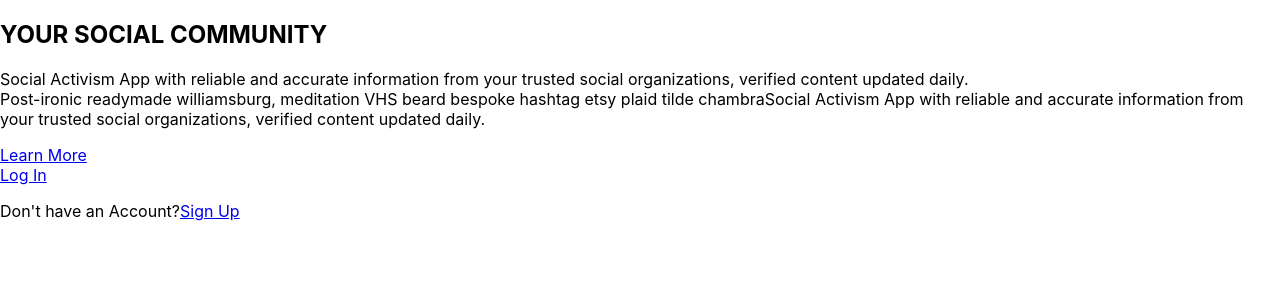
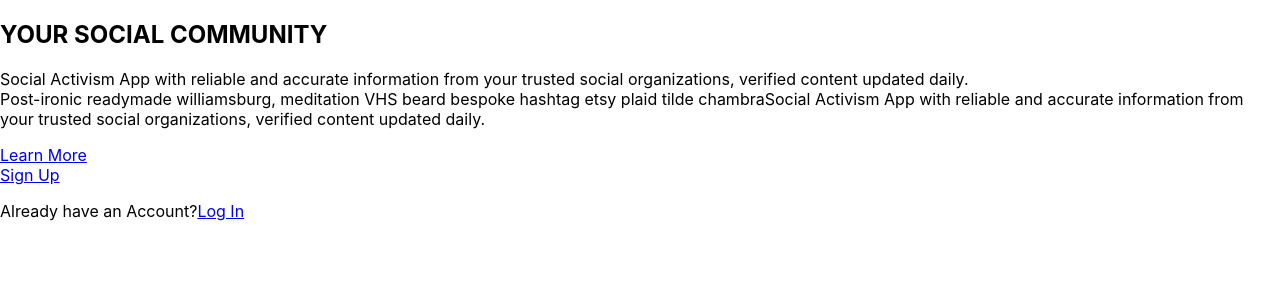
Before and after one commit to darissthedev/social-activism-capstone-app-client, a React (Create React App) app: page / in a window 1280 px wide. Shown: the top 300 px of the page. Built offline with nearby package versions, Linux system fonts and the light colour scheme.

Commit message:
added {Link to} features to prevent page reloads

```diff
--- a/package.json
+++ b/package.json
@@ -8,6 +8,7 @@
     "@testing-library/user-event": "^12.2.0",
     "react": "^17.0.1",
     "react-dom": "^17.0.1",
+    "react-router-dom": "^5.2.0",
     "react-scripts": "4.0.0",
     "web-vitals": "^0.2.4"
   },
--- a/src/App.js
+++ b/src/App.js
@@ -15,7 +15,7 @@ import Error from './components/ErrorPage/ErrorPage';
 function App() {
   return (
     <div className="App">
-
+      <main>
         <BrowserRouter>
           <TopNav />
             <Switch>
@@ -30,7 +30,7 @@ function App() {
               <Route component={Error} />
             </Switch>
         </BrowserRouter>
-
+      </main>
     </div>
   )
 }
--- a/src/components/AboutUsPage/AboutUs.js
+++ b/src/components/AboutUsPage/AboutUs.js
@@ -1,4 +1,5 @@
-import React, { Component } from 'react'
+import React, { Component } from 'react';
+import { Link } from 'react-router-dom';
 
 class AboutUs extends Component {
     render() {
@@ -16,12 +17,12 @@ class AboutUs extends Component {
                         </p>
                     </div>
                     <div className="about-us-page-button">
-                        <a href="/" className="myButton">Join Today</a>
+                        <Link to="/sign-up" className="myButton">Join Today</Link>
                     </div>
                     <div className="about-us-page-alt-copy" >
                         <p>
                             "Have an Account?""
-                            <a href="/">Log in</a>
+                            <Link to="/log-in">Log in</Link>
                         </p>
                     </div>
                 </section>
--- a/src/components/LandingPage/LandingPage.js
+++ b/src/components/LandingPage/LandingPage.js
@@ -1,4 +1,5 @@
-import React, { Component } from 'react'
+import React, { Component } from 'react';
+import { Link } from 'react-router-dom'
 
 class LandingPage extends Component {
     render() {
@@ -18,17 +19,17 @@ class LandingPage extends Component {
                     </div>
 
                     <div className="landing-page-learn-more-button">
-                            <a href="/" className="myButton">Learn More</a>
+                            <Link to="/about-us" className="myButton">Learn More</Link>
                     </div>
 
                     <div className="landing-page-log-in-button">
-                            <a href="/" className="myButton">Log In</a>
+                            <Link to="/sign-up" className="myButton">Sign Up</Link>
                     </div>
 
                     <div className="landing-page-alt-copy" >
                         <p>
-                            Don't have an Account?
-                            <a href="/">Sign Up</a>
+                            Already have an Account?
+                            <Link to="/log-in">Log In</Link>
                         </p>
                     </div>
 
```
Also changed, not shown: 1 other file (tests, documents, lock files or other folders). Lines whose indentation alone changed are shown as unchanged.
